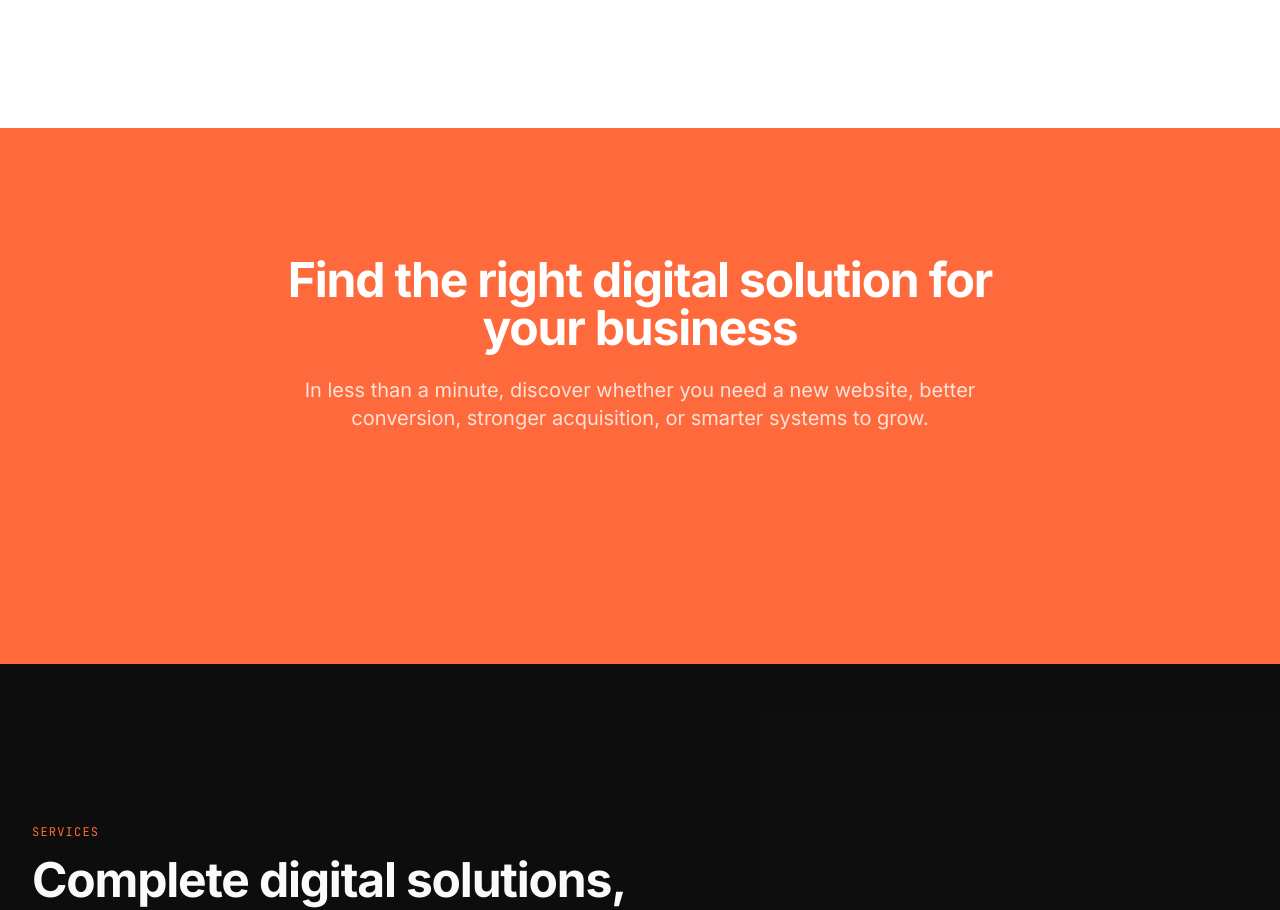
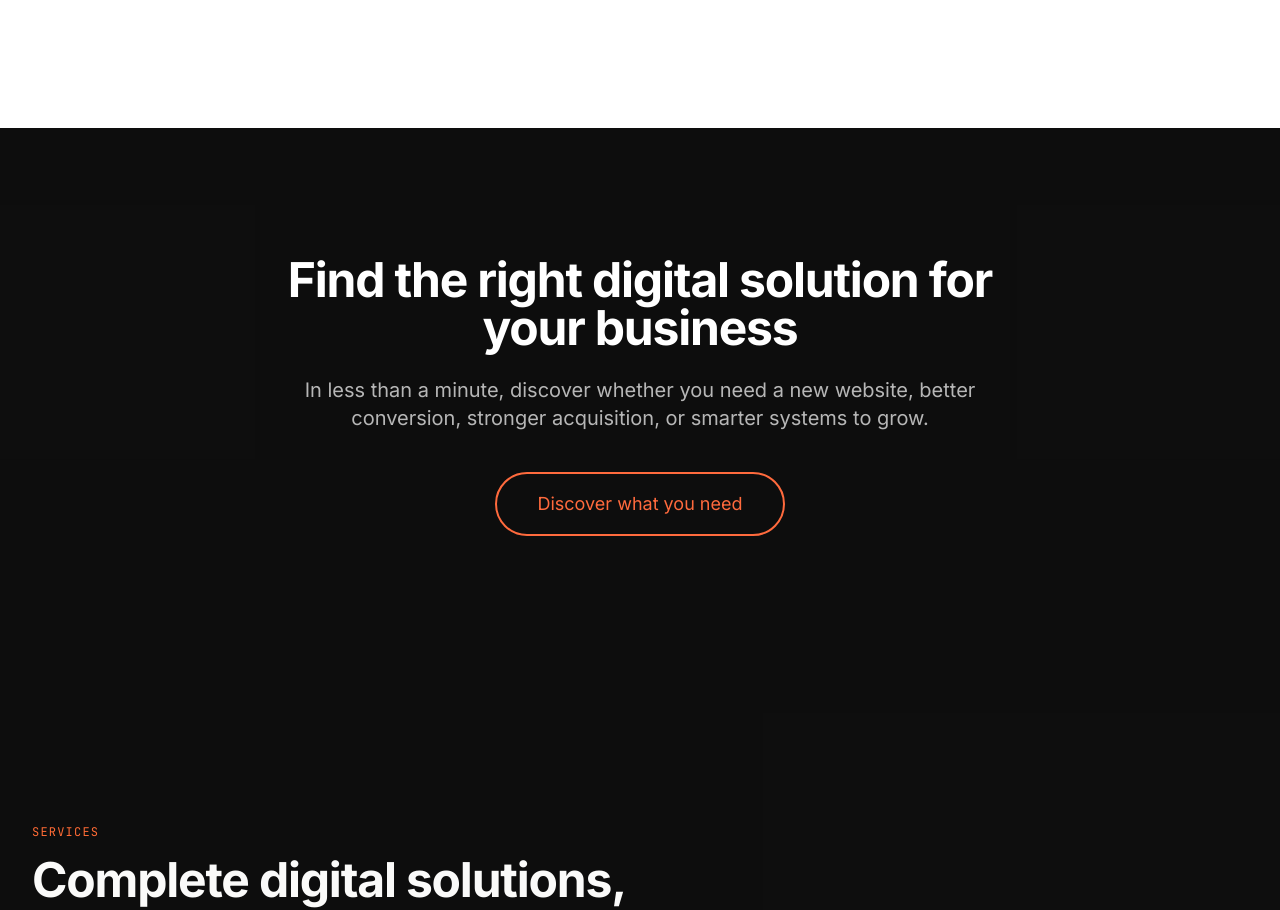
Before and after one commit to hejculto/premium-site, a Next.js app: page / in a window 1280 px wide. Shown: the part 1320-2230 px from the top of the page. Built offline with nearby package versions, Linux system fonts and the light colour scheme.

Commit message:
Revert quiz background to dark

```diff
--- a/src/components/QuizSection.tsx
+++ b/src/components/QuizSection.tsx
@@ -66,7 +66,7 @@ export function QuizSection() {
   }
 
   return (
-    <section className="py-24 md:py-32 bg-[#ff6a3d]">
+    <section className="py-24 md:py-32 bg-card/50">
       <div className="container-premium px-6">
         <div className="max-w-3xl mx-auto">
           <AnimatePresence mode="wait">
@@ -81,7 +81,7 @@ export function QuizSection() {
                 <h2 className="text-3xl md:text-4xl lg:text-5xl font-bold tracking-tight text-white mb-6">
                   Find the right digital solution for your business
                 </h2>
-                <p className="text-lg md:text-xl text-white/80 mb-10 max-w-2xl mx-auto">
+                <p className="text-lg md:text-xl text-white/70 mb-10 max-w-2xl mx-auto">
                   In less than a minute, discover whether you need a new website, better conversion, stronger acquisition, or smarter systems to grow.
                 </p>
                 <button
```
